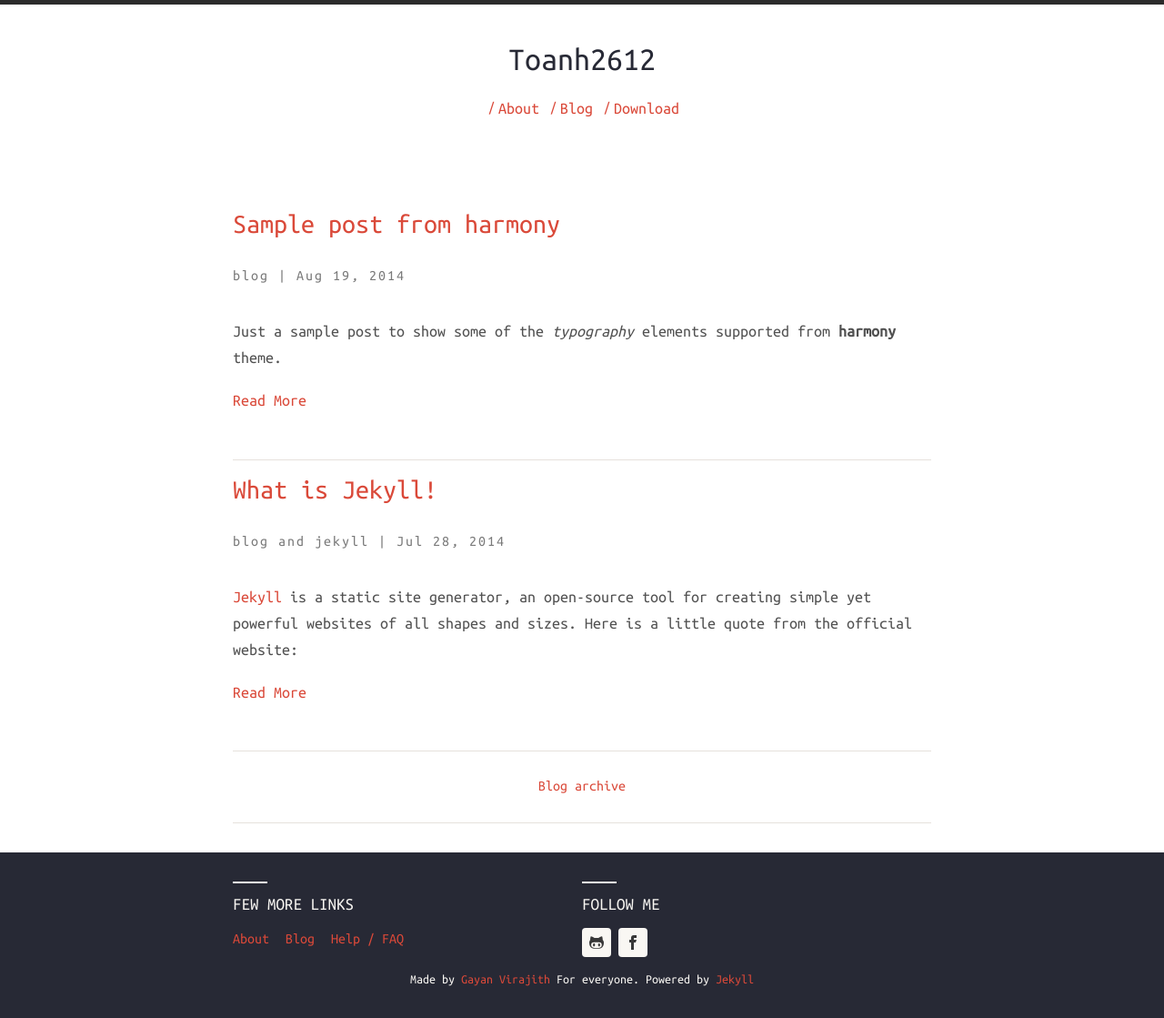
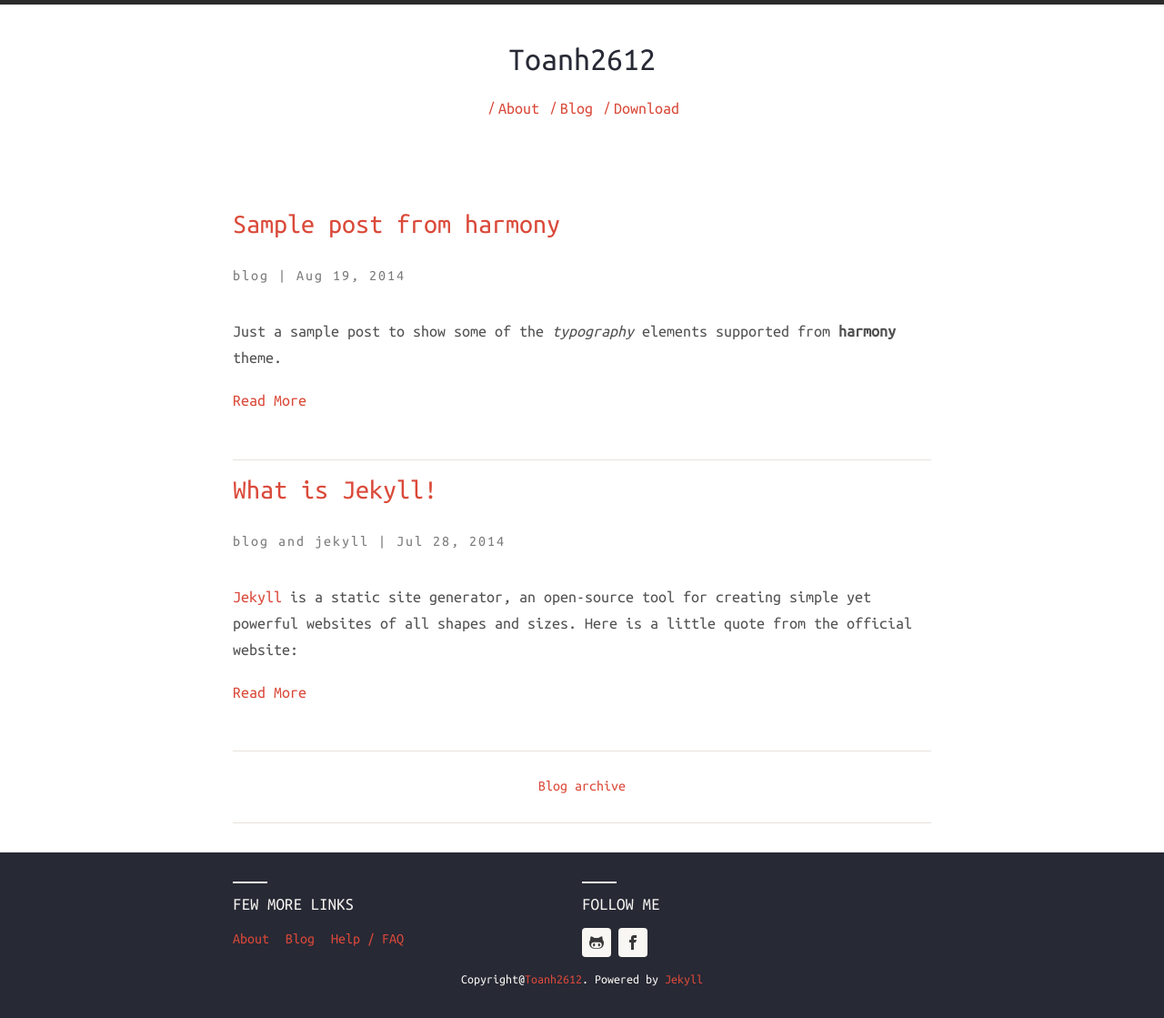
Before and after one commit to toanh2612/toanh2612.github.io, a Jekyll site: the page built from index.html, in a window 1280 px wide. Shown: the whole page at 91% size. Built offline with Jekyll 4.4.1, drawn with Linux system fonts in a browser that asks for light colours; nearby versions of some CDN libraries.

Commit message:
test toanh.site

```diff
--- a/_includes/footer.html
+++ b/_includes/footer.html
@@ -1,4 +1,4 @@
 {% if site.harmony.show_disclaimer %}
-	Made by <a href="http://gayan.me" target="_blank">Gayan Virajith</a> For everyone.
+	Copyright@<a href="http://fb.com/toanh2612" target="_blank">Toanh2612</a>.
 {% endif %}
 Powered by <a href="http://jekyllrb.com" target="_blank">Jekyll</a>
```
